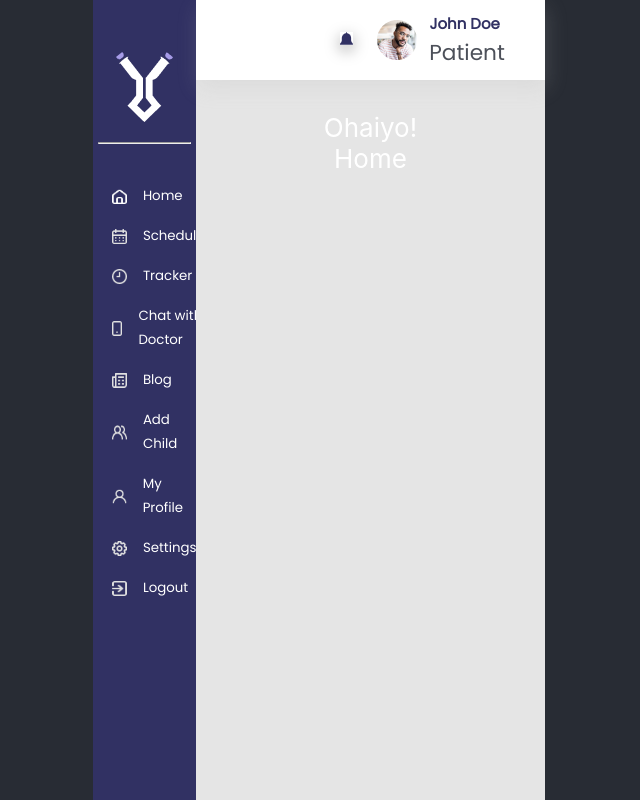
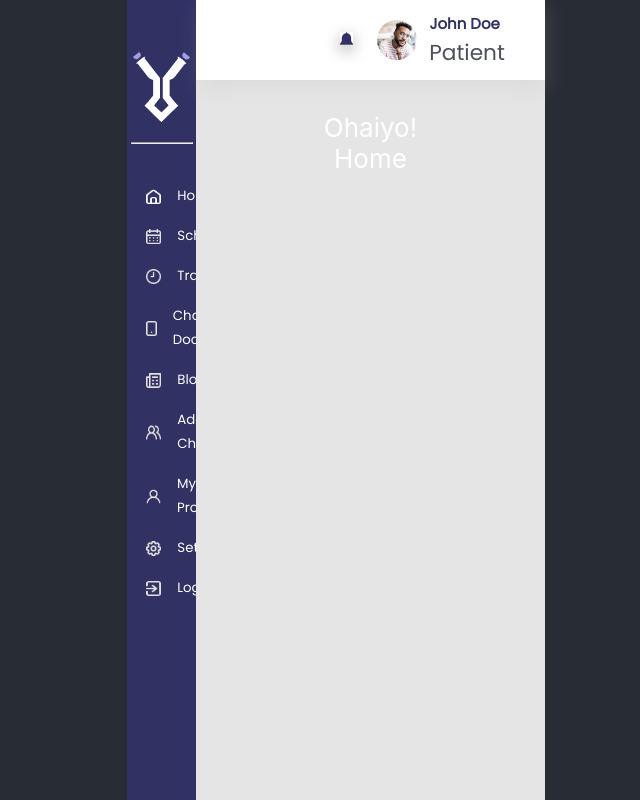
Before and after one commit to BanksMustapha7/antigen, a React (Create React App) app: page /Dashboard in a window 1280 px wide. Shown: the whole page, without its empty margins (304-944 px from the left). Built offline with nearby package versions, Linux system fonts and the light colour scheme.

Commit message:
fixed dashboard bug

```diff
--- a/src/Pages/Dashboard/Dashboard.jsx
+++ b/src/Pages/Dashboard/Dashboard.jsx
@@ -26,17 +26,14 @@ function Dashboard() {
   };
   const styles = {
     hideMenu: {
-      marginLeft: "-50% ",
+
     },
     changeD: { right: "-1.5rem", transform: "rotate(180deg)" },
   };
 
   return (
     <div className="dashboard">
-      <div
-        className="sidebar"
-        style={close ? styles.hideMenu : { background: "#313163" }}
-      >
+      <div className={`sidebar + ${close ? "mobileSlide" : ""}`}>
         <img
           src={Rarr}
           alt="sidebar"
--- a/src/Pages/Dashboard/dashboard.css
+++ b/src/Pages/Dashboard/dashboard.css
@@ -179,6 +179,10 @@
         height: 3rem;
     }
 
+    .mobileSlide {
+        margin-left: -50% !important;
+    }
+
     .sidebar hr {
         width: 80%;
     }
```
